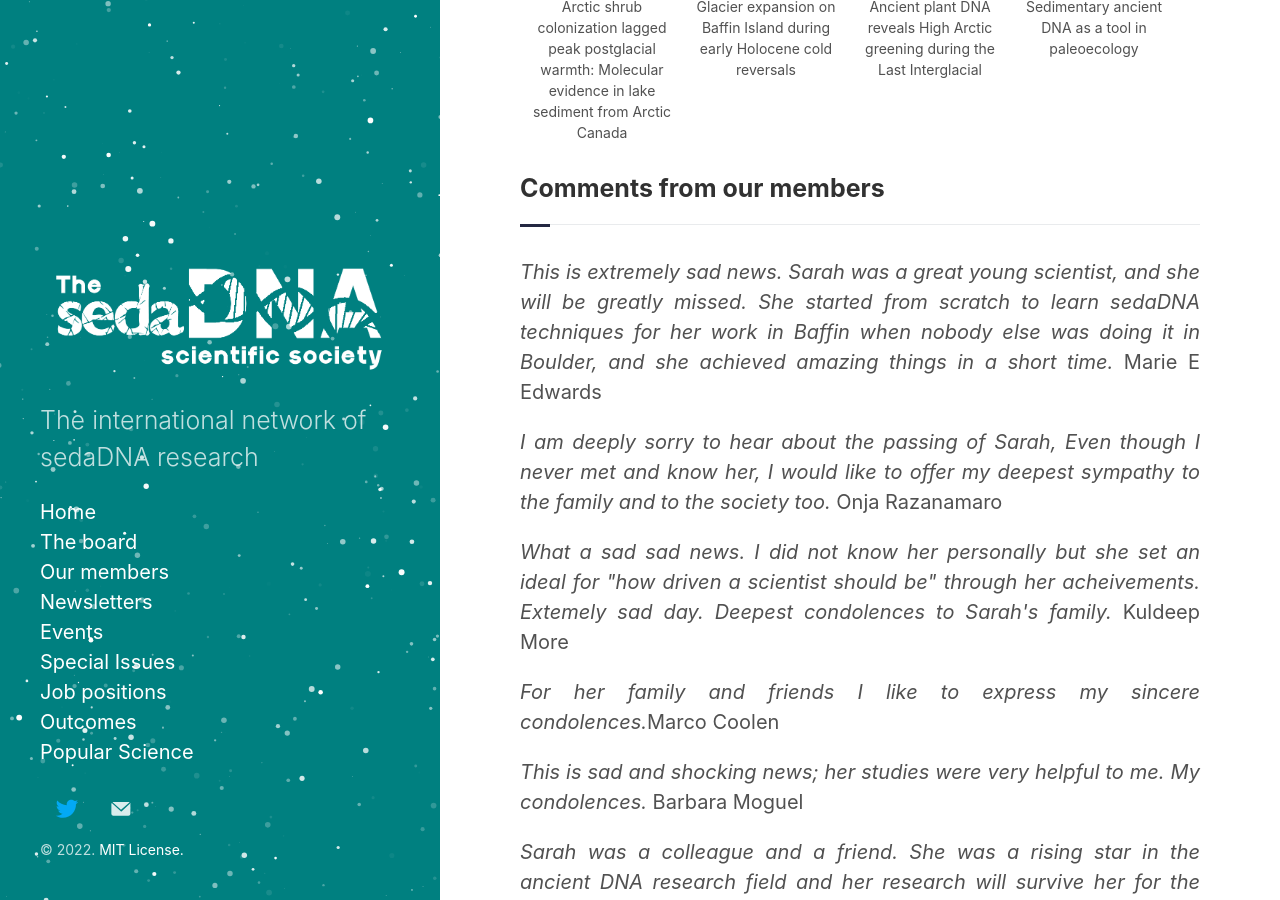
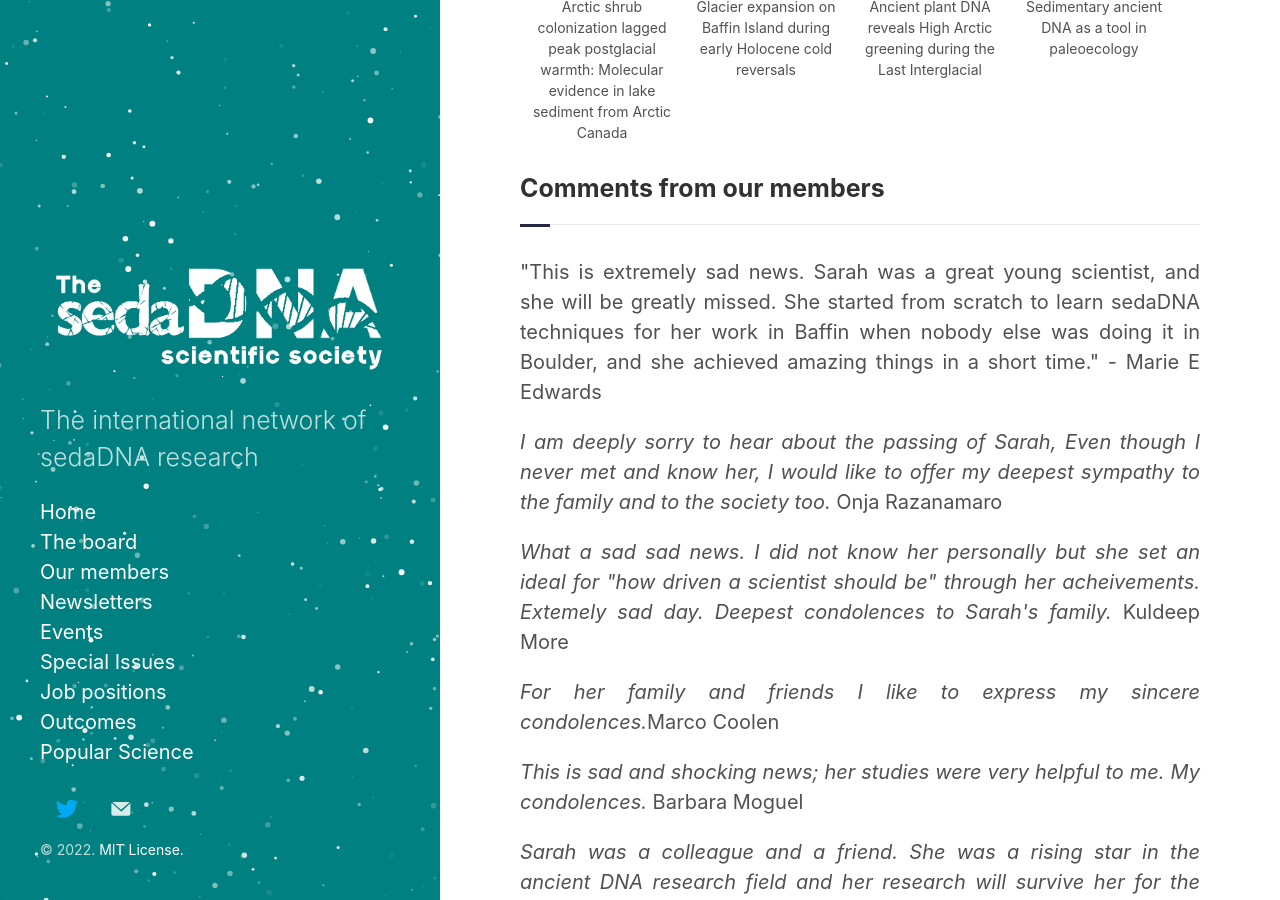
Before and after one commit to sedadna/sedadna.github.io, a Jekyll site: the page built from category/sarah_crump.md, in a window 1280 px wide and 900 px high, scrolled down 1225 px. Built offline with Jekyll 4.4.1, drawn with Linux system fonts in a browser that asks for light colours; some of the changed text lies outside the part shown.

Commit message:
Update sarah_crump.md

```diff
--- a/category/sarah_crump.md
+++ b/category/sarah_crump.md
@@ -47,7 +47,7 @@ Sarah was a driving force and rising star within the sedimentary ancient DNA com
 
 <div class="intro">
 <h3 class="section-title underline">Comments from our members</h3>
-<p align="justify"> <i>This is extremely sad news. Sarah was a great young scientist, and she will be greatly missed. She started from scratch to learn sedaDNA techniques for her work in Baffin when nobody else was doing it in Boulder, and she achieved amazing things in a short time.</i> Marie E Edwards</p>
+<p align="justify"> "This is extremely sad news. Sarah was a great young scientist, and she will be greatly missed. She started from scratch to learn sedaDNA techniques for her work in Baffin when nobody else was doing it in Boulder, and she achieved amazing things in a short time." - Marie E Edwards</p>
 <p align="justify"> <i>I am deeply sorry to hear about the passing of Sarah, Even though I never met and know her, I would like to offer my deepest sympathy to the family and to the society too.</i> Onja Razanamaro</p>
 <p align="justify"> <i>What a sad sad news. I did not know her personally but she set an ideal for "how driven a scientist should be" through her acheivements. Extemely sad day. Deepest condolences to Sarah's family.</i> Kuldeep More</p>
 <p align="justify"> <i>For her family and friends I like to express my sincere condolences.</i>Marco Coolen </p>
```
Also changed, not shown: other parts of category/sarah_crump.md (+2 -0 lines).
